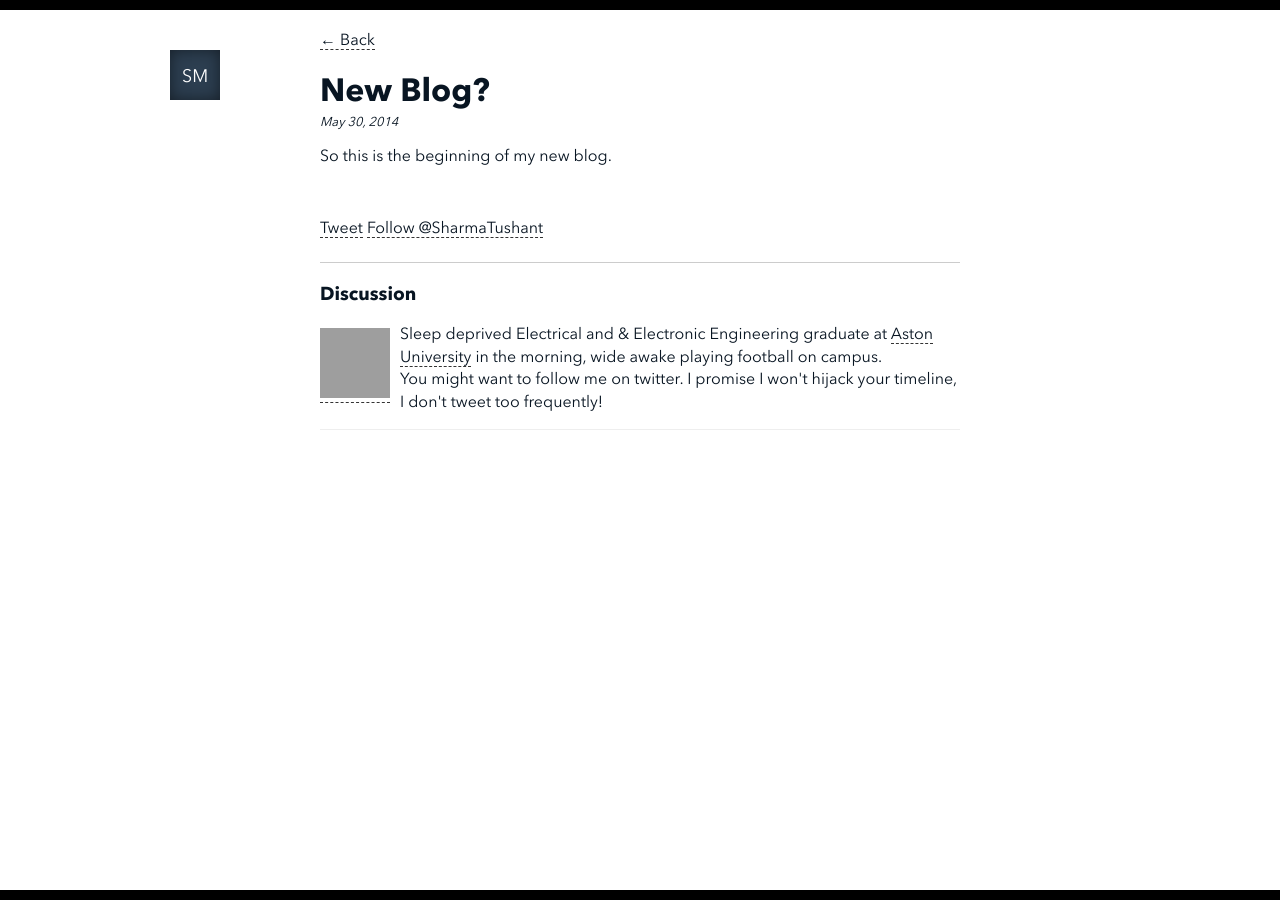
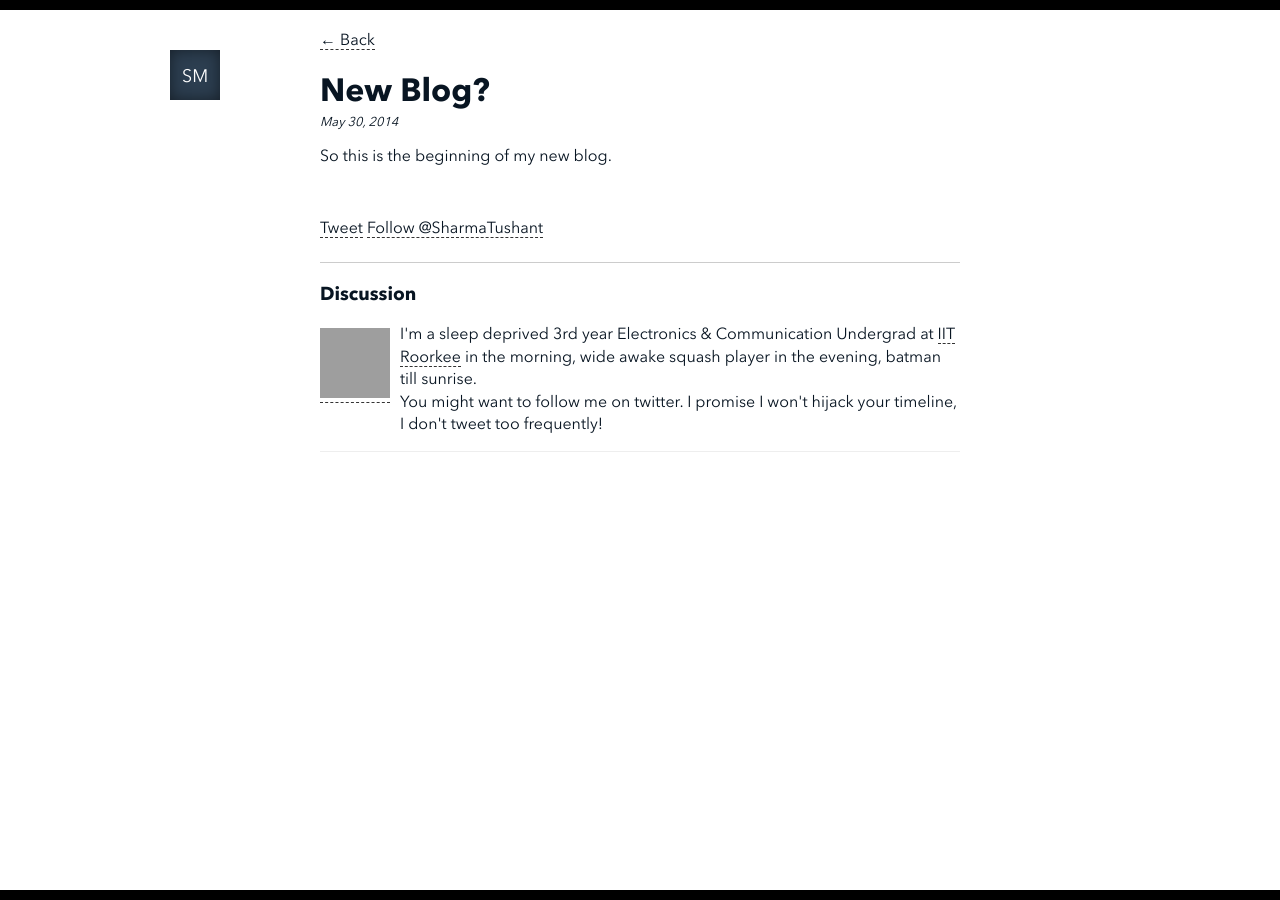
Before and after one commit to Jadax/jadax.github.io, a Jekyll site: the page built from _posts/2014-05-30-new-blog.md, in a window 1280 px wide. Built offline with Jekyll 4.4.1, drawn with Linux system fonts in a browser that asks for light colours; Markdown is read by kramdown in place of the engine named in the settings; comment, search, counter and statistics services are not loaded; grey boxes are pictures that could not be loaded.

Commit message:
update post

```diff
--- a/_layouts/post.html
+++ b/_layouts/post.html
@@ -35,7 +35,7 @@ layout: blog
         </div>
         <div class="pure-u-7-8">
           <p style="margin-top: 0px;">
-            Sleep deprived Electrical and &amp; Electronic Engineering graduate at <a href="http://www.aston.ac.uk/">Aston University</a> in the morning, wide awake playing football on campus.
+            I'm a sleep deprived 3rd year Electronics &amp; Communication Undergrad at <a href="http://www.iitr.ac.in">IIT Roorkee</a> in the morning, wide awake squash player in the evening, batman till sunrise.
             <br>
             You might want to follow me on twitter. I promise I won't hijack your timeline, I don't tweet too frequently!
           </p>
```
